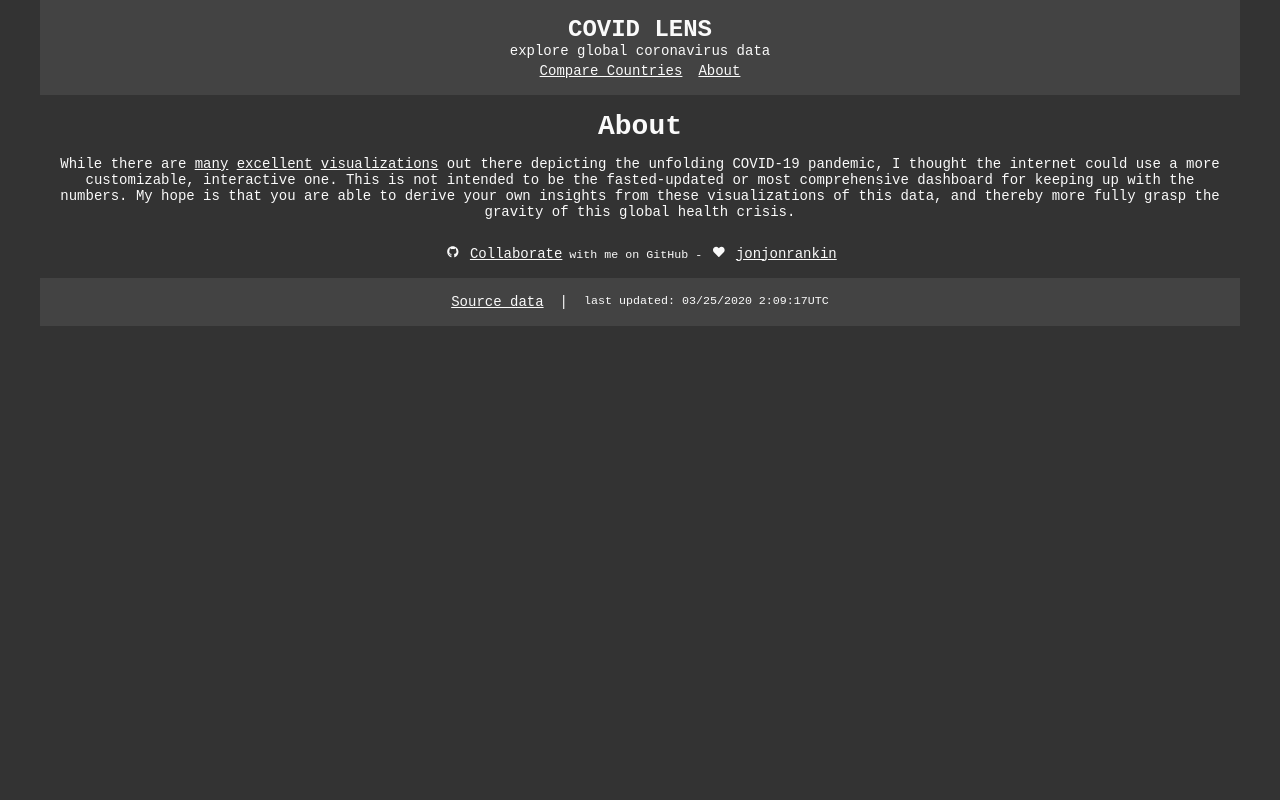
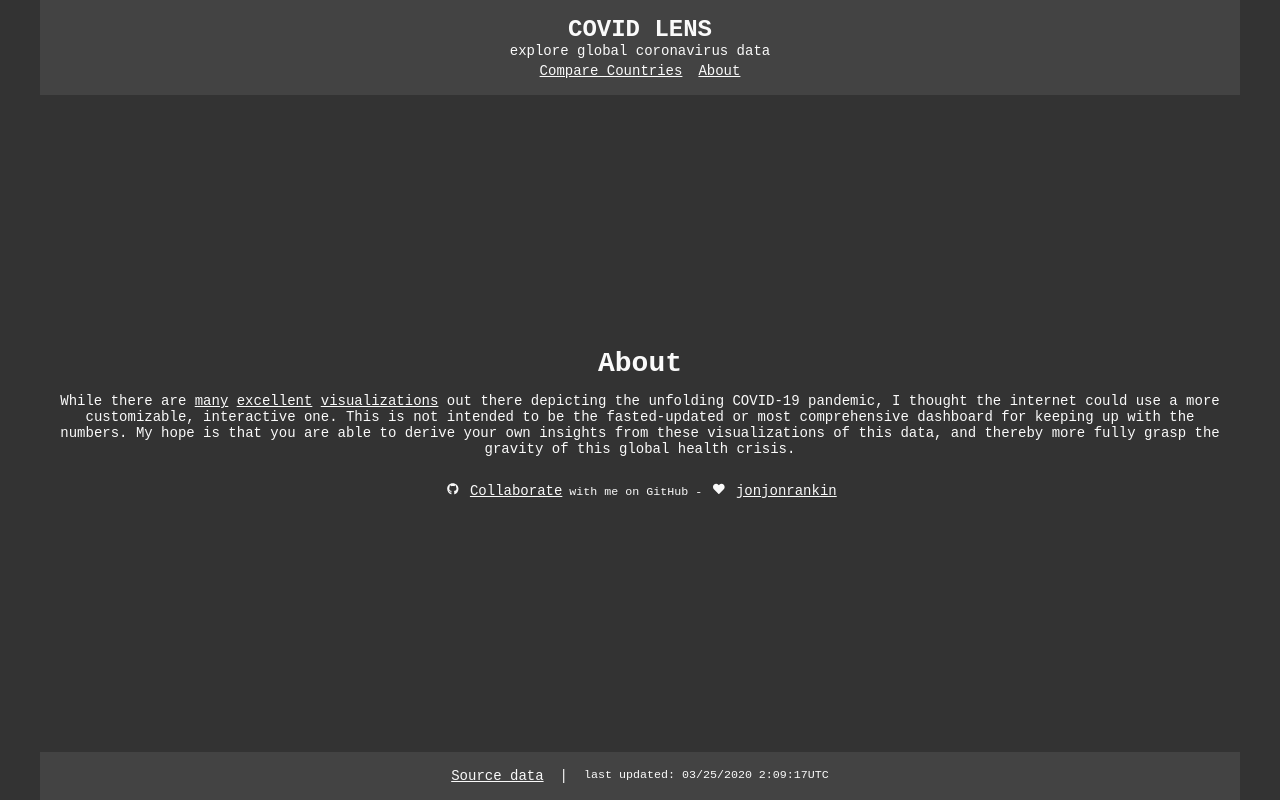
Before and after one commit to jonjonrankin/coronavirus-response, a React (Create React App) app: page /about in a window 1280 px wide. Built offline with nearby package versions, Linux system fonts and the light colour scheme.

Commit message:
style updates

```diff
--- a/src/styles/combined-countries-graph.scss
+++ b/src/styles/combined-countries-graph.scss
@@ -2,7 +2,7 @@
   display: flex;
   flex-direction: row;
   justify-content: center;
-  flex-wrap: wrap;
+  flex-wrap: wrap-reverse;
   align-items: center;
 
   .control-panel {
--- a/src/styles/main.scss
+++ b/src/styles/main.scss
@@ -64,6 +64,10 @@
   .layout {
     max-width: 1200px;
     margin: 0 auto;
+    min-height: 100vh;
+    display: flex;
+    flex-direction: column;
+    justify-content: space-between;
 
     header {
       background-color: rgba(255,255,255,0.08);
--- a/src/views/Home.js
+++ b/src/views/Home.js
@@ -17,7 +17,8 @@
       countries: [],
       selectedCountries: ["Italy", "US", "Iran", "Korea, South", "United Kingdom"],
       query: '',
-      maxCases: null
+      maxCases: null,
+      windowWidth: window.innerWidth
     }
 
     this.inputRef = React.createRef()
```
